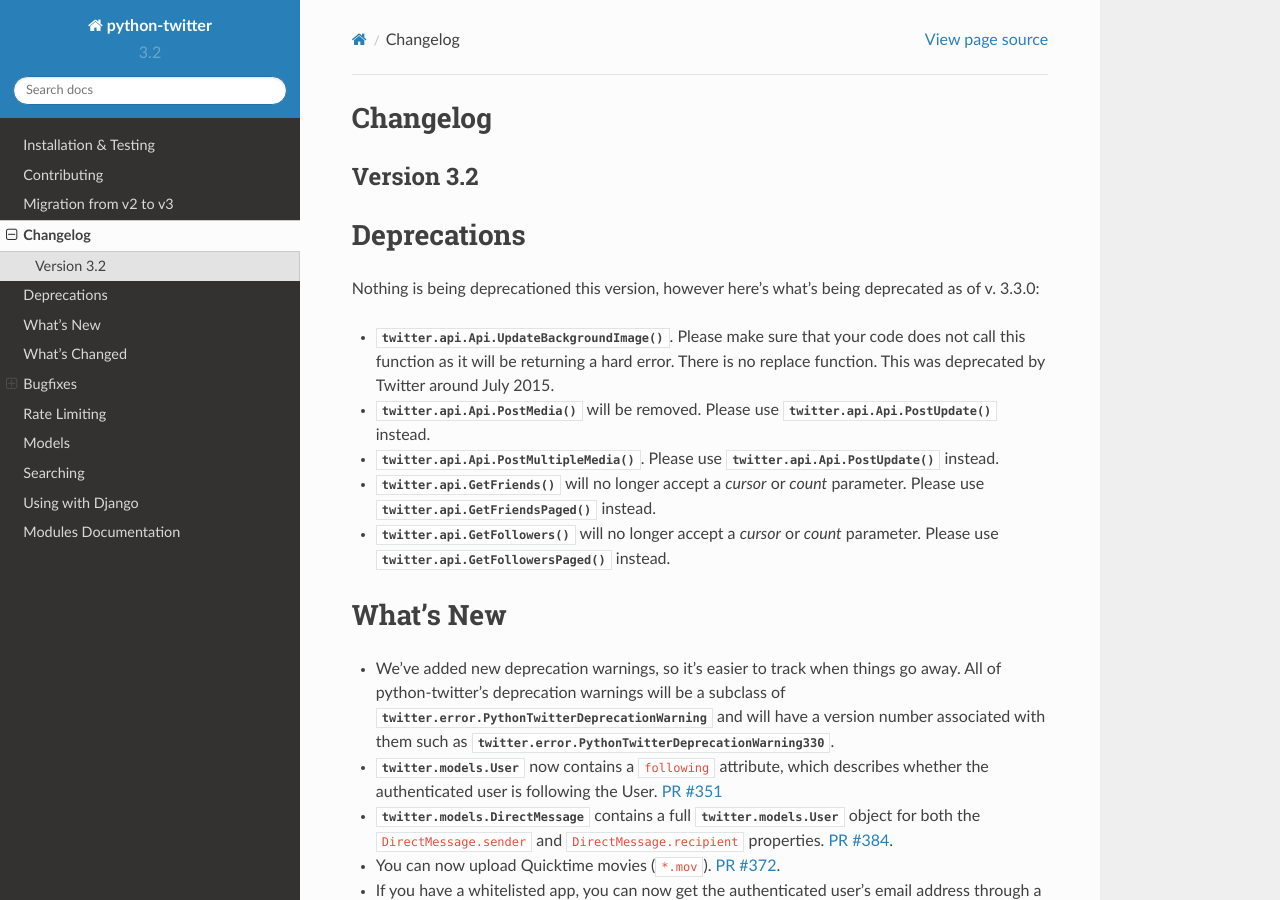
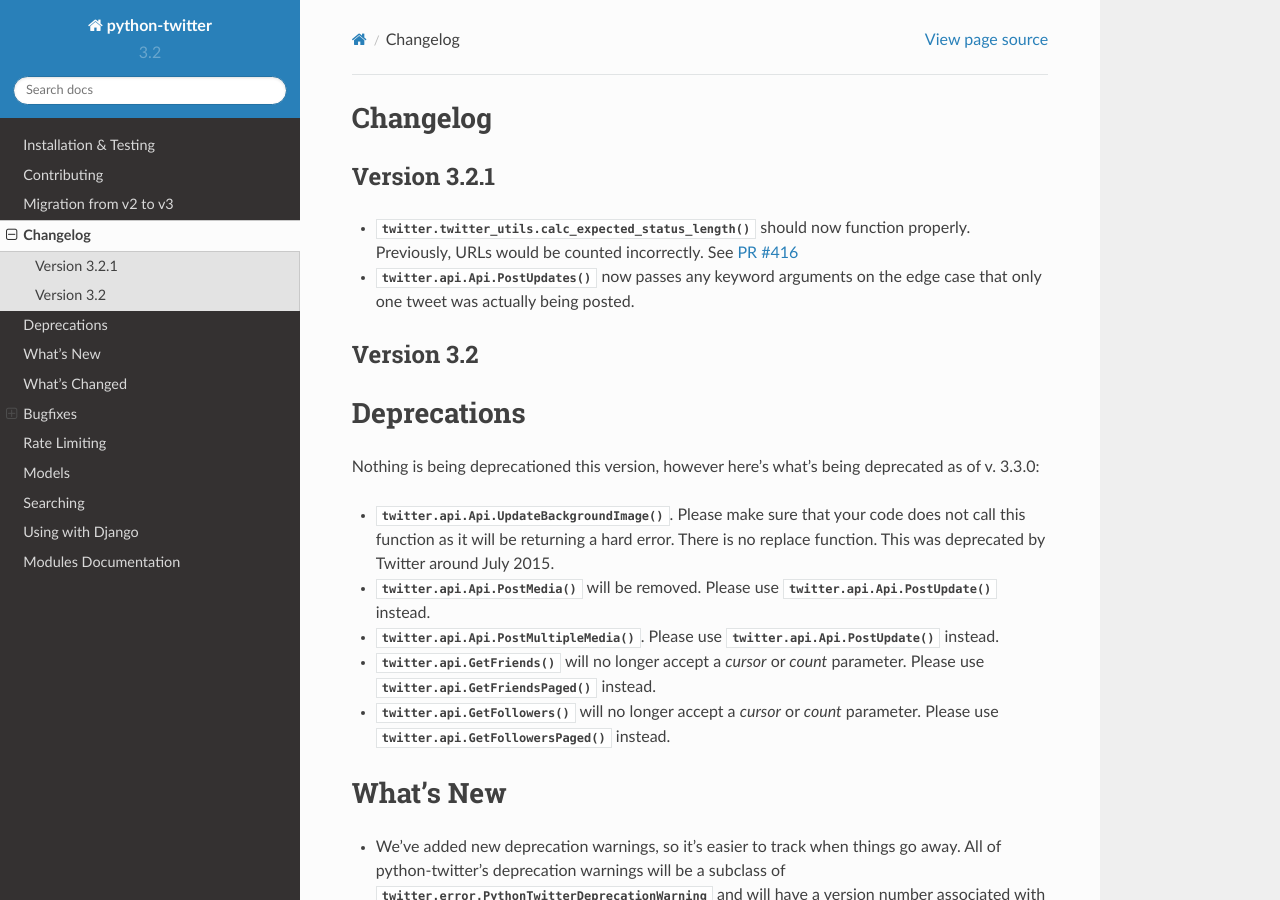
Before and after one commit to bear/python-twitter, a Sphinx documentation site: the page built from doc/changelog.rst, in a window 1280 px wide and 900 px high. Built offline with Sphinx 7.4.7 and the Read the Docs theme 2.0.0, drawn with Linux system fonts in a browser that asks for light colours; pages that are not in the unit, such as notebooks, are missing from menus.

Commit message:
update docs for 3.2.1

```diff
--- a/doc/changelog.rst
+++ b/doc/changelog.rst
@@ -1,5 +1,13 @@
 Changelog
 ---------
+
+Version 3.2.1
+=============
+
+* :py:func:`twitter.twitter_utils.calc_expected_status_length` should now function properly. Previously, URLs would be counted incorrectly. See `PR #416 <https://github.com/bear/python-twitter/pull/416>`_
+
+* :py:func:`twitter.api.Api.PostUpdates` now passes any keyword arguments on the edge case that only one tweet was actually being posted.
+
 
 Version 3.2
 ===========
--- a/doc/conf.py
+++ b/doc/conf.py
@@ -59,7 +59,7 @@
 # The short X.Y version.
 version = '3.2'
 # The full version, including alpha/beta/rc tags.
-release = '3.2dev0'
+release = '3.2.1'
 
 # The language for content autogenerated by Sphinx. Refer to documentation
 # for a list of supported languages.
```
